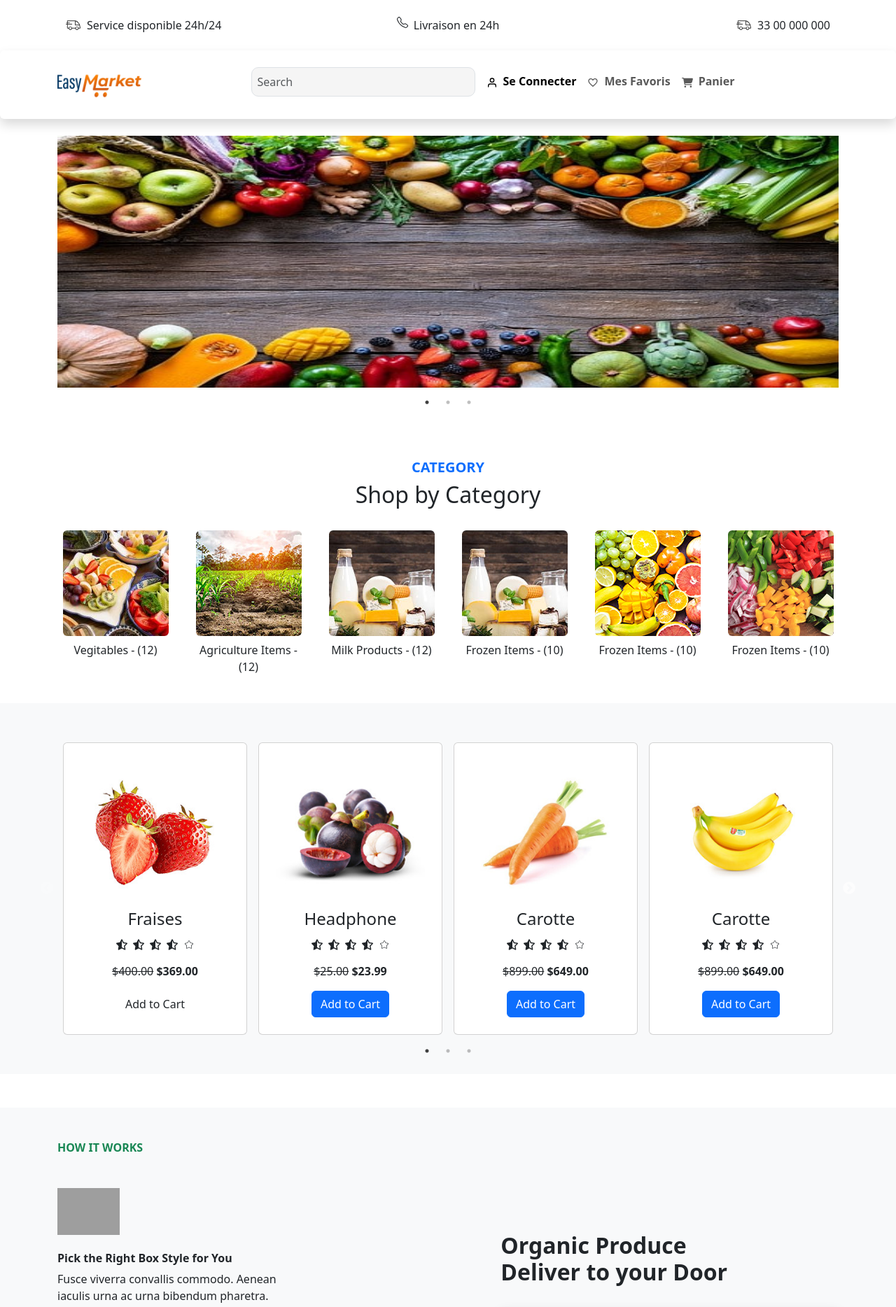
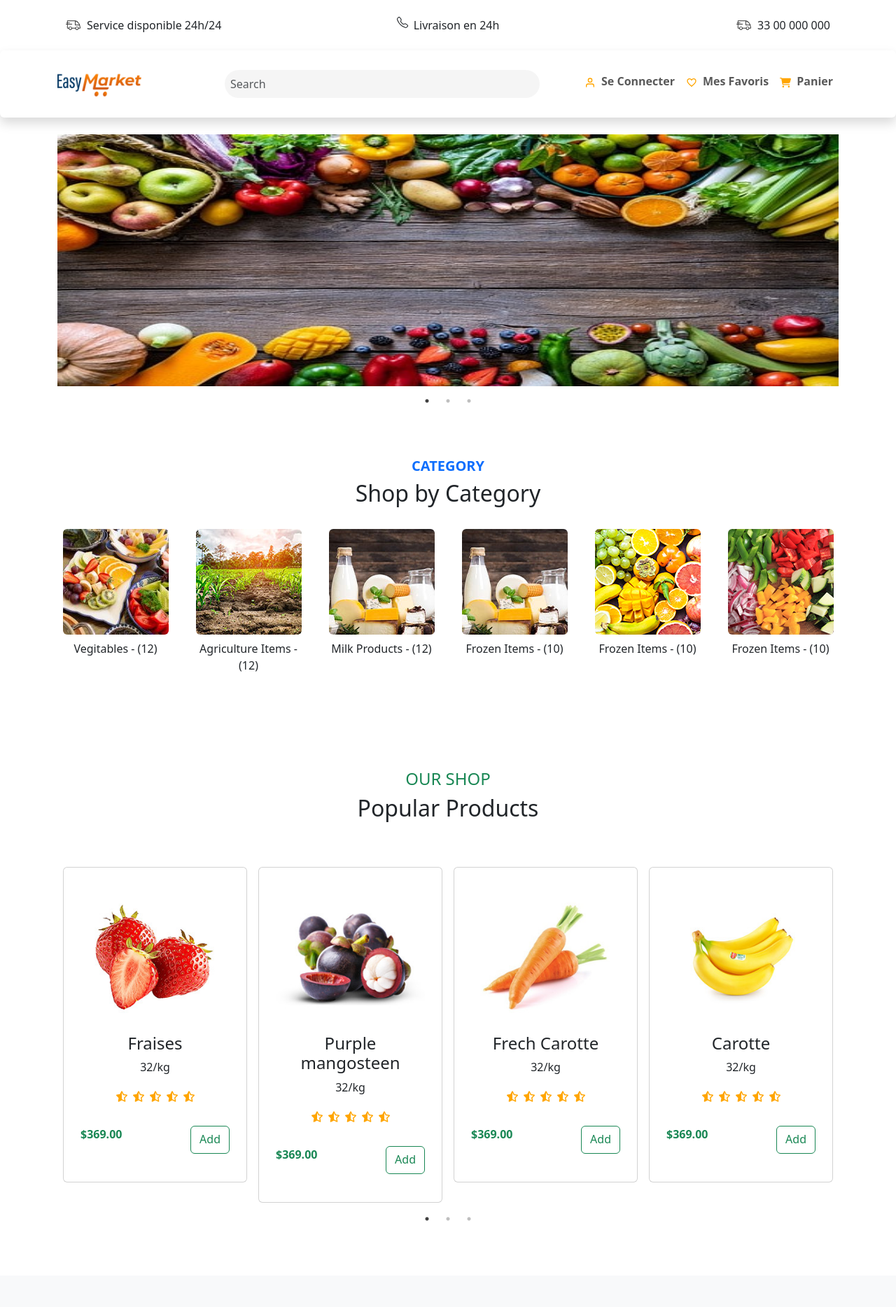
Before and after one commit to bayezalle/flow-appli, a React (Create React App) app: page / in a window 1280 px wide. Shown: the top 1868 px of the page at 70% size. Built offline with nearby package versions, Linux system fonts and the light colour scheme; grey boxes are pictures that could not be loaded.

Commit message:
nouvelle commit

```diff
--- a/src/Compenets/Home/Carousell.jsx
+++ b/src/Compenets/Home/Carousell.jsx
@@ -49,6 +49,10 @@ function Carousell() {
       };
   return (
     <div className="slider-container py-5">
+		<div className="fw-bolder text-center py-5">
+			<h4 className="text-success">OUR SHOP</h4>
+			<h2 className="text-dark">Popular Products</h2>
+		</div>
       <Slider {...settings}>
         <div className="p-2 text-center">
             <div class="p-4 card">
@@ -58,17 +62,20 @@ function Carousell() {
 				</div>
 				<div class="thumb-content">
 					<h4>Fraises</h4>
+					<p>32/kg</p>
 					<div class="star-rating">
 						<ul class="list-inline">
-							<li class="list-inline-item"><FaStarHalfAlt color="warning"/></li>
-							<li class="list-inline-item"><FaStarHalfAlt /></li>
-							<li class="list-inline-item"><FaStarHalfAlt /></li>
-							<li class="list-inline-item"><FaStarHalfAlt /></li>
-							<li class="list-inline-item"><CiStar color=""/></li>
+							<li class="list-inline-item"><FaStarHalfAlt color="orange"/></li>
+							<li class="list-inline-item"><FaStarHalfAlt color="orange"/></li>
+							<li class="list-inline-item"><FaStarHalfAlt color="orange"/></li>
+							<li class="list-inline-item"><FaStarHalfAlt color="orange"/></li>
+							<li class="list-inline-item"><FaStarHalfAlt color="orange"/></li>
 					    </ul>
 					</div>
-					<p class="item-price"><strike>$400.00</strike> <b>$369.00</b></p>
-					<a href="#" class="btn btn-yelow rounded">Add to Cart</a>
+					<div className="d-flex justify-content-between  py-3">
+						<p class="item-price text-success fw-bold">$369.00</p>
+						<a href="#" class="btn btn-outline-success rounded">Add</a>
+					</div>
 				</div>
 			</div>
         </div>
@@ -79,18 +86,21 @@ function Carousell() {
 				<img src={img2} class="img-fluid" alt="Headphone"/>
 			</div>
 			<div class="thumb-content">
-				<h4> Headphone</h4>
+				<h4> Purple mangosteen</h4>
+				<p>32/kg</p>
 				<div class="star-rating">
 				    <ul class="list-inline">
-						<li class="list-inline-item"><FaStarHalfAlt /></li>
-						<li class="list-inline-item"><FaStarHalfAlt /></li>
-						<li class="list-inline-item"><FaStarHalfAlt /></li>
-						<li class="list-inline-item"><FaStarHalfAlt /></li>
-						<li class="list-inline-item"><CiStar /></li>
+						<li class="list-inline-item"><FaStarHalfAlt color="orange"/></li>
+						<li class="list-inline-item"><FaStarHalfAlt color="orange"/></li>
+						<li class="list-inline-item"><FaStarHalfAlt color="orange"/></li>
+						<li class="list-inline-item"><FaStarHalfAlt color="orange"/></li>
+						<li class="list-inline-item"><FaStarHalfAlt color="orange"/></li>
 					</ul>
 				</div>
-				<p class="item-price"><strike>$25.00</strike> <b>$23.99</b></p>
-				<a href="#" class="btn btn-primary">Add to Cart</a>
+				<div className="d-flex justify-content-between  py-3">
+						<p class="item-price text-success fw-bold">$369.00</p>
+						<a href="#" class="btn btn-outline-success rounded">Add</a>
+					</div>
 			</div>
 		</div>
         </div>
@@ -101,18 +111,21 @@ function Carousell() {
 									<img src={img3} class="img-fluid" alt="Macbook"/>
 								</div>
 								<div class="thumb-content">
-									<h4>Carotte</h4>
+									<h4>Frech Carotte</h4>
+									<p>32/kg</p>
 									<div class="star-rating">
 										<ul class="list-inline">
-											<li class="list-inline-item"><FaStarHalfAlt /></li>
-											<li class="list-inline-item"><FaStarHalfAlt /></li>
-											<li class="list-inline-item"><FaStarHalfAlt /></li>
-											<li class="list-inline-item"><FaStarHalfAlt /></li>
-											<li class="list-inline-item"><CiStar /></li>
+											<li class="list-inline-item"><FaStarHalfAlt color="orange"/></li>
+											<li class="list-inline-item"><FaStarHalfAlt color="orange"/></li>
+											<li class="list-inline-item"><FaStarHalfAlt color="orange"/></li>
+											<li class="list-inline-item"><FaStarHalfAlt color="orange"/></li>
+											<li class="list-inline-item"><FaStarHalfAlt color="orange"/></li>
 										</ul>
 									</div>
-									<p class="item-price"><strike>$899.00</strike> <b>$649.00</b></p>
-									<a href="#" class="btn btn-primary">Add to Cart</a>
+									<div className="d-flex justify-content-between  py-3">
+									<p class="item-price text-success fw-bold">$369.00</p>
+									<a href="#" class="btn btn-outline-success rounded">Add</a>
+								</div>
 								</div>
 							</div>
         </div>
@@ -124,17 +137,20 @@ function Carousell() {
 								</div>
 								<div class="thumb-content">
 									<h4>Carotte</h4>
+									<p>32/kg</p>
 									<div class="star-rating">
 										<ul class="list-inline">
-											<li class="list-inline-item"><FaStarHalfAlt /></li>
-											<li class="list-inline-item"><FaStarHalfAlt /></li>
-											<li class="list-inline-item"><FaStarHalfAlt /></li>
-											<li class="list-inline-item"><FaStarHalfAlt /></li>
-											<li class="list-inline-item"><CiStar /></li>
+											<li class="list-inline-item"><FaStarHalfAlt color="orange"/></li>
+											<li class="list-inline-item"><FaStarHalfAlt color="orange"/></li>
+											<li class="list-inline-item"><FaStarHalfAlt color="orange"/></li>
+											<li class="list-inline-item"><FaStarHalfAlt color="orange"/></li>
+											<li class="list-inline-item"><FaStarHalfAlt color="orange"/></li>
 										</ul>
 									</div>
-									<p class="item-price"><strike>$899.00</strike> <b>$649.00</b></p>
-									<a href="#" class="btn btn-primary">Add to Cart</a>
+									<div className="d-flex justify-content-between  py-3">
+						<p class="item-price text-success fw-bold">$369.00</p>
+						<a href="#" class="btn btn-outline-success rounded">Add</a>
+					</div>
 								</div>
 							</div>
         </div>
@@ -146,17 +162,20 @@ function Carousell() {
 								</div>
 								<div class="thumb-content">
 									<h4>Carotte</h4>
+									<p>32/kg</p>
 									<div class="star-rating">
 										<ul class="list-inline">
-											<li class="list-inline-item"><FaStarHalfAlt /></li>
-											<li class="list-inline-item"><FaStarHalfAlt /></li>
-											<li class="list-inline-item"><FaStarHalfAlt /></li>
-											<li class="list-inline-item"><FaStarHalfAlt /></li>
-											<li class="list-inline-item"><CiStar /></li>
+											<li class="list-inline-item"><FaStarHalfAlt color="orange"/></li>
+											<li class="list-inline-item"><FaStarHalfAlt color="orange"/></li>
+											<li class="list-inline-item"><FaStarHalfAlt color="orange"/></li>
+											<li class="list-inline-item"><FaStarHalfAlt color="orange"/></li>
+											<li class="list-inline-item"><FaStarHalfAlt color="orange"/></li>
 										</ul>
 									</div>
-									<p class="item-price"><strike>$899.00</strike> <b>$649.00</b></p>
-									<a href="#" class="btn btn-primary">Add to Cart</a>
+									<div className="d-flex justify-content-between  py-3">
+						<p class="item-price text-success fw-bold">$369.00</p>
+						<a href="#" class="btn btn-outline-success rounded">Add</a>
+					</div>
 								</div>
 							</div>
         </div>
@@ -168,17 +187,20 @@ function Carousell() {
 								</div>
 								<div class="thumb-content">
 									<h4>Carotte</h4>
+									<p>32/kg</p>
 									<div class="star-rating">
 										<ul class="list-inline">
-											<li class="list-inline-item"><FaStarHalfAlt /></li>
-											<li class="list-inline-item"><FaStarHalfAlt /></li>
-											<li class="list-inline-item"><FaStarHalfAlt /></li>
-											<li class="list-inline-item"><FaStarHalfAlt /></li>
-											<li class="list-inline-item"><CiStar /></li>
+											<li class="list-inline-item"><FaStarHalfAlt color="orange"/></li>
+											<li class="list-inline-item"><FaStarHalfAlt color="orange"/></li>
+											<li class="list-inline-item"><FaStarHalfAlt color="orange"/></li>
+											<li class="list-inline-item"><FaStarHalfAlt color="orange"/></li>
+											<li class="list-inline-item"><FaStarHalfAlt color="orange"/></li>
 										</ul>
 									</div>
-									<p class="item-price"><strike>$899.00</strike> <b>$649.00</b></p>
-									<a href="#" class="btn btn-primary">Add to Cart</a>
+									<div className="d-flex justify-content-between  py-3">
+						<p class="item-price text-success fw-bold">$369.00</p>
+						<a href="#" class="btn btn-outline-success rounded">Add</a>
+					</div>
 								</div>
 							</div>
         </div>
@@ -190,17 +212,20 @@ function Carousell() {
 								</div>
 								<div class="thumb-content">
 									<h4>Carotte</h4>
+									<p>32/kg</p>
 									<div class="star-rating">
 										<ul class="list-inline">
-											<li class="list-inline-item"><FaStarHalfAlt /></li>
-											<li class="list-inline-item"><FaStarHalfAlt /></li>
-											<li class="list-inline-item"><FaStarHalfAlt /></li>
-											<li class="list-inline-item"><FaStarHalfAlt /></li>
-											<li class="list-inline-item"><CiStar /></li>
+											<li class="list-inline-item"><FaStarHalfAlt color="orange"/></li>
+											<li class="list-inline-item"><FaStarHalfAlt color="orange"/></li>
+											<li class="list-inline-item"><FaStarHalfAlt color="orange"/></li>
+											<li class="list-inline-item"><FaStarHalfAlt color="orange"/></li>
+											<li class="list-inline-item"><FaStarHalfAlt color="orange"/></li>
 										</ul>
 									</div>
-									<p class="item-price"><strike>$899.00</strike> <b>$649.00</b></p>
-									<a href="#" class="btn btn-primary">Add to Cart</a>
+									<div className="d-flex justify-content-between  py-3">
+						<p class="item-price text-success fw-bold">$369.00</p>
+						<a href="#" class="btn btn-outline-success rounded">Add</a>
+					</div>
 								</div>
 							</div>
         </div>
@@ -212,17 +237,20 @@ function Carousell() {
 								</div>
 								<div class="thumb-content">
 									<h4>Carotte</h4>
+									<p>32/kg</p>
 									<div class="star-rating">
 										<ul class="list-inline">
-											<li class="list-inline-item"><FaStarHalfAlt /></li>
-											<li class="list-inline-item"><FaStarHalfAlt /></li>
-											<li class="list-inline-item"><FaStarHalfAlt /></li>
-											<li class="list-inline-item"><FaStarHalfAlt /></li>
-											<li class="list-inline-item"><CiStar /></li>
+											<li class="list-inline-item"><FaStarHalfAlt color="orange"/></li>
+											<li class="list-inline-item"><FaStarHalfAlt color="orange"/></li>
+											<li class="list-inline-item"><FaStarHalfAlt color="orange"/></li>
+											<li class="list-inline-item"><FaStarHalfAlt color="orange"/></li>
+											<li class="list-inline-item"><FaStarHalfAlt color="orange"/></li>
 										</ul>
 									</div>
-									<p class="item-price"><strike>$899.00</strike> <b>$649.00</b></p>
-									<a href="#" class="btn btn-primary">Add to Cart</a>
+									<div className="d-flex justify-content-between  py-3">
+						<p class="item-price text-success fw-bold">$369.00</p>
+						<a href="#" class="btn btn-outline-success rounded">Add</a>
+					</div>
 								</div>
 							</div>
         </div>
@@ -234,17 +262,20 @@ function Carousell() {
 								</div>
 								<div class="thumb-content">
 									<h4>Carotte</h4>
+									<p>32/kg</p>
 									<div class="star-rating">
 										<ul class="list-inline">
-											<li class="list-inline-item"><FaStarHalfAlt /></li>
-											<li class="list-inline-item"><FaStarHalfAlt /></li>
-											<li class="list-inline-item"><FaStarHalfAlt /></li>
-											<li class="list-inline-item"><FaStarHalfAlt /></li>
-											<li class="list-inline-item"><CiStar /></li>
+											<li class="list-inline-item"><FaStarHalfAlt color="orange"/></li>
+											<li class="list-inline-item"><FaStarHalfAlt color="orange"/></li>
+											<li class="list-inline-item"><FaStarHalfAlt color="orange"/></li>
+											<li class="list-inline-item"><FaStarHalfAlt color="orange"/></li>
+											<li class="list-inline-item"><FaStarHalfAlt color="orange"/></li>
 										</ul>
 									</div>
-									<p class="item-price"><strike>$899.00</strike> <b>$649.00</b></p>
-									<a href="#" class="btn btn-primary">Add to Cart</a>
+									<div className="d-flex justify-content-between  py-3">
+						<p class="item-price text-success fw-bold">$369.00</p>
+						<a href="#" class="btn btn-outline-success rounded">Add</a>
+					</div>
 								</div>
 							</div>
         </div>
--- a/src/Compenets/Home/Home.jsx
+++ b/src/Compenets/Home/Home.jsx
@@ -71,7 +71,7 @@ const Home = () => {
         </div>
       </div>
       </section>
-     <section className='bg-light'>
+     <section className=''>
      <div className="container">
         <Carousell />
       </div>
@@ -163,9 +163,7 @@ const Home = () => {
             </div>
           </div>
         </div>
-      {/* </section>
-      <Carousel />
-      <section> */}
+
       <div id="testimonial" class="service bg-light container-fluid px-4 mt-5 py-5">
             <div class="container">
                 <div class="section-title row mb-3">
@@ -205,7 +203,6 @@ const Home = () => {
                         </div>
                       </div>
                     </div>
-
                     <div class="col-lg-4 col-md-6 mb-4">
                       <div class="serv-cove shadow-md rounded bg-white p-3">
                         <div class="prf row mb-3">
@@ -222,7 +219,6 @@ const Home = () => {
                         </div>
                       </div>
                     </div>
-
                 </div>
              </div>
         </div>
--- a/src/Compenets/Nav/Nav.jsx
+++ b/src/Compenets/Nav/Nav.jsx
@@ -8,7 +8,7 @@ const Nav = () => {
   return (
     <div>
       <div className="container p-4">
-        <div className="row d-flex justify-content-between ">
+        <div className="row d-flex align-content-start flex-wrap justify-content-between">
             <div className="col-md-4 d-flex items-center gap-2">
                 <img src={car} alt="Service" class="icon-svg-img"/>
                 <span>Service disponible 24h/24</span>
--- a/src/Compenets/Nav/Navbar.jsx
+++ b/src/Compenets/Nav/Navbar.jsx
@@ -1,6 +1,6 @@
-import React from 'react'
-import './nav.css'
-import easylogo from "../../images/easy.png"
+import React from 'react';
+import './nav.css';
+import easylogo from "../../images/easy.png";
 import { FaCartShopping } from "react-icons/fa6";
 import { MdFavoriteBorder } from "react-icons/md";
 import { FiUser } from "react-icons/fi";
@@ -9,25 +9,25 @@ const Navbar = () => {
 
   return (
     <div className='container-fluid shadow rounded p-3'>
-      <nav class="navbar navbar-expand-lg">
-            <div class="container">
-                <a class="navbar-brand" href="#"><img src={easylogo} class="img-fluid logo" alt="" /></a>
-                <button class="navbar-toggler" type="button" data-bs-toggle="collapse" data-bs-target="#navbarSupportedContent" aria-controls="navbarSupportedContent" aria-expanded="false" aria-label="Toggle navigation">
-                    <span class="navbar-toggler-icon"></span>
+      <nav className="navbar navbar-expand-lg">
+        <div className="container">
+          <a className="navbar-brand" href="#"><img src={easylogo} className="img-fluid logo" alt="" /></a>
+          <button className="navbar-toggler" type="button" data-bs-toggle="collapse" data-bs-target="#navbarSupportedContent" aria-controls="navbarSupportedContent" aria-expanded="false" aria-label="Toggle navigation">
+            <span className="navbar-toggler-icon"></span>
           </button>
-                <div class="collapse navbar-collapse" id="navbarSupportedContent">
-                    <ul class="navbar-nav  mx-auto mb-2">
-                    <form class="" role="search">
-                         <input class="form-control flow-input p-2 me-2" type="search" placeholder="Search" aria-label="Search"/>
+          <div className="collapse navbar-collapse justify-content-end" id="navbarSupportedContent">
+            <form className="d-flex px-5" role="search">
+              <input className="form-control flow-input p-2 border border-0 rounded-pill me-2" type="search" placeholder="Search" aria-label="Search"/>
             </form>
-                        <li class="nav-item">
-                            <a class="nav-link active fw-bold fs-25" aria-current="page" href="#"><FiUser className='me-2'/>Se Connecter</a>
+            <ul className="navbar-nav mb-2">
+              <li className="nav-item">
+                <a className="nav-link fw-bold a fs-25" aria-current="page" href="#"><FiUser color='orange' className='me-2'/>Se Connecter</a>
               </li>
-                        <li class="nav-item">
-                            <a class="nav-link fw-bold fs-25" href="#"><MdFavoriteBorder className='me-2' />Mes Favoris</a>
+              <li className="nav-item">
+                <a className="nav-link fw-bold a fs-25" href="#"><MdFavoriteBorder color='orange' className='me-2' />Mes Favoris</a>
               </li>
-                        <li class="nav-item">
-                            <a class="nav-link fw-bold fs-25" href="#"><FaCartShopping className='me-2 text-oramge'/>Panier</a>
+              <li className="nav-item">
+                <a className="nav-link fw-bold a fs-25" href="#"><FaCartShopping color='orange' className='me-2 text-oramge'/>Panier</a>
               </li>
             </ul>
           </div>
@@ -37,4 +37,4 @@ const Navbar = () => {
   )
 }
 
-export default Navbar
+export default Navbar;
--- a/src/Compenets/Nav/nav.css
+++ b/src/Compenets/Nav/nav.css
@@ -2,24 +2,31 @@
     width: 120px !important;
 }
 .flow-input{
-    width: 320px !important;
+    width: 450px !important;
     background: #d9d9d947 !important;
     background-color: rgba(217, 217, 217, 0.28);
-    border: none;
-    border-top-color: currentcolor;
+    /* border: none; */
+    /* border-top-color: currentcolor;
     border-right-color: currentcolor;
     border-bottom-color: currentcolor;
-    border-left-color: currentcolor;
-    border-radius: 10px !important;
+    border-left-color: currentcolor; */
+    border-radius: 50px !important;
 
 
 }
 
-.header{
-    /* display: flex; */
-    /* justify-content: space-around; */
-    /* justify-items:center; */
-     /* max-width: 100%; */
-
+.a{
+    text-decoration: none;
 
 }
+.a:hover{
+    color: orange !important;
+    font-size: medium;
+    font-weight: 600;
+}
+
+.a:focus{
+    color: orange !important;
+    font-size: medium;
+    font-weight: 600;
+}
```
Lines whose indentation alone changed are shown as unchanged.
